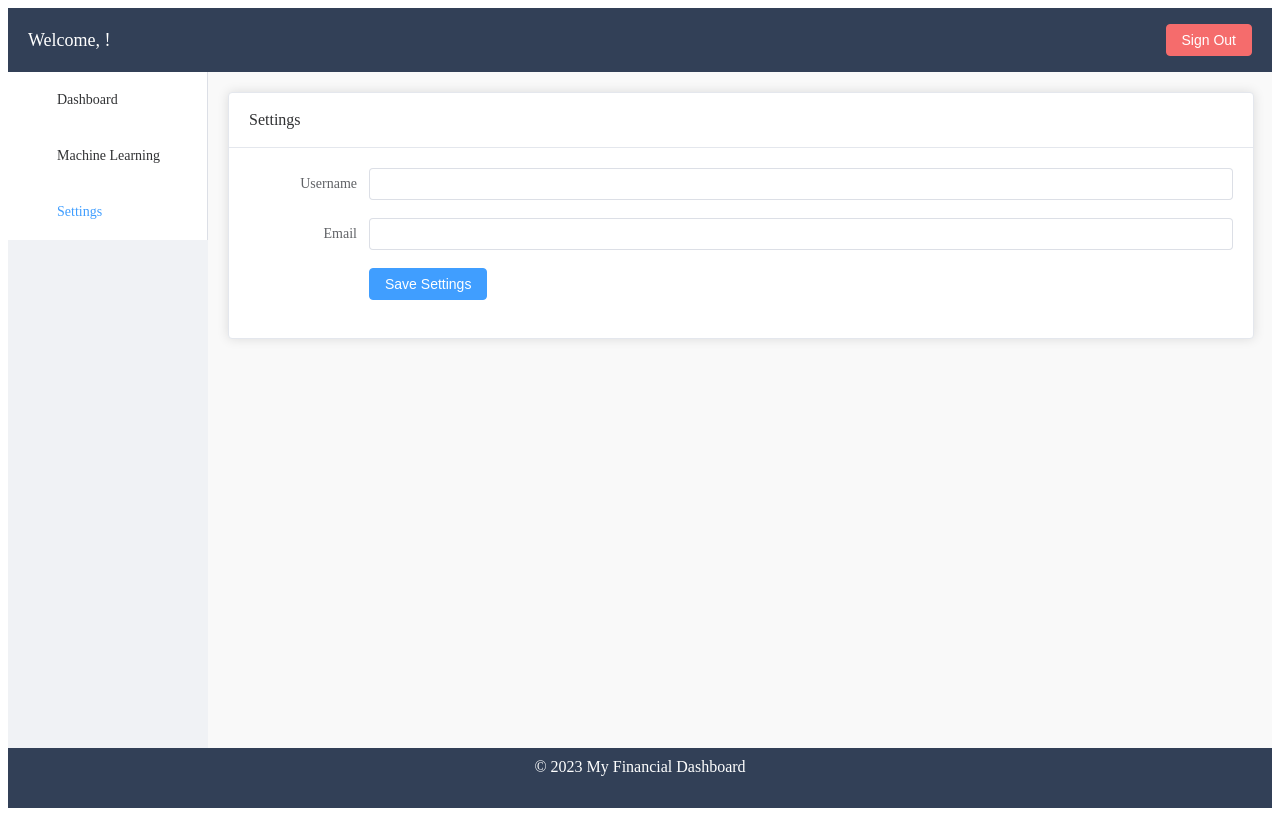
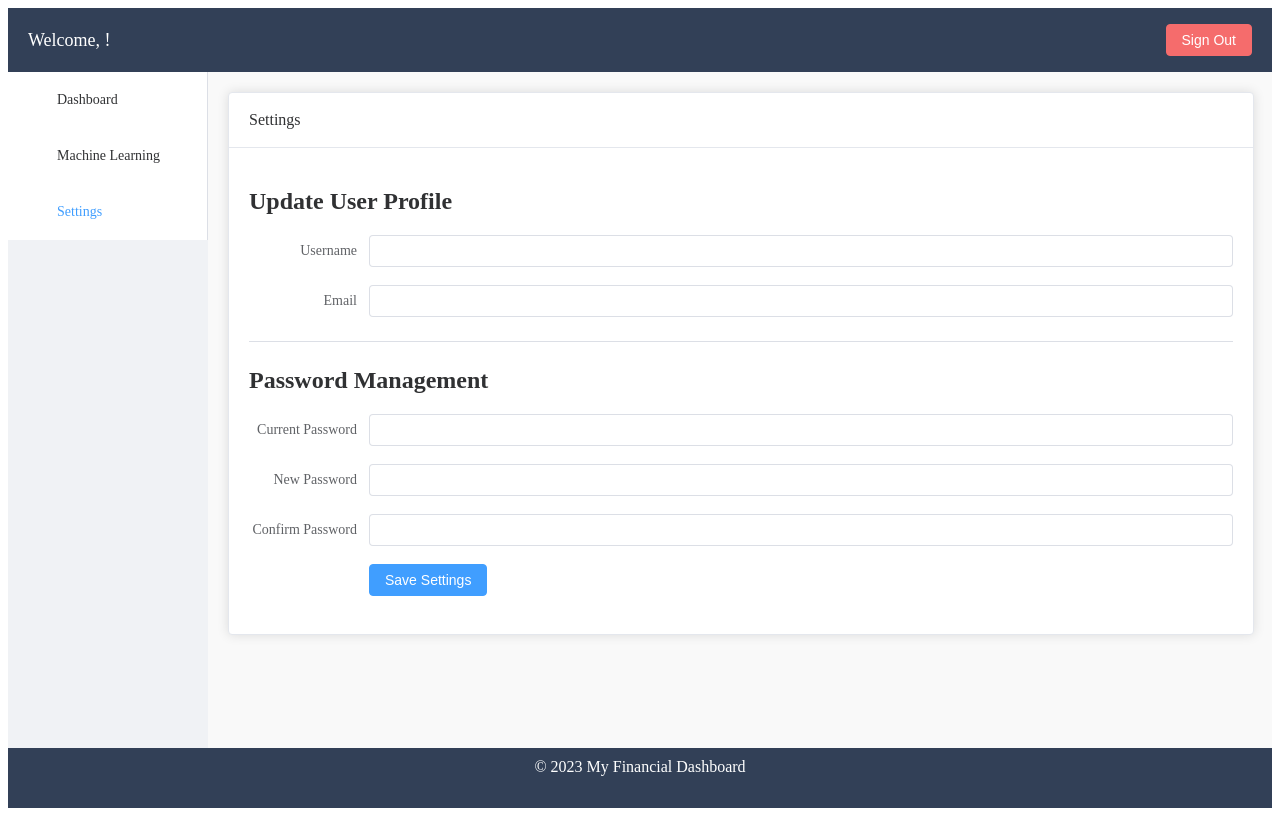
Before and after one commit to Jason-Joannou/fsd-2024-frontend, a Vue app: page /dashboard in a window 1280 px wide. Both pictures are taken after a click on the item "Settings". Built offline with nearby package versions, Linux system fonts and the light colour scheme.

Commit message:
Updated settings page

```diff
--- a/src/components/SettingsPage.vue
+++ b/src/components/SettingsPage.vue
@@ -3,13 +3,31 @@
     <template v-slot:header>
       <span>Settings</span>
     </template>
+
+    <!-- Profile Update Section -->
     <el-form ref="form" :model="form" label-width="120px">
+      <h2>Update User Profile</h2>
       <el-form-item label="Username">
         <el-input v-model="form.username"></el-input>
       </el-form-item>
       <el-form-item label="Email">
         <el-input v-model="form.email"></el-input>
       </el-form-item>
+
+      <!-- Password Management -->
+      <el-divider></el-divider>
+      <h2>Password Management</h2>
+      <el-form-item label="Current Password">
+        <el-input type="password" v-model="form.currentPassword"></el-input>
+      </el-form-item>
+      <el-form-item label="New Password">
+        <el-input type="password" v-model="form.newPassword"></el-input>
+      </el-form-item>
+      <el-form-item label="Confirm Password">
+        <el-input type="password" v-model="form.confirmPassword"></el-input>
+      </el-form-item>
+
+      <!-- Save Button -->
       <el-form-item>
         <el-button type="primary" @click="onSubmit">Save Settings</el-button>
       </el-form-item>
@@ -25,16 +43,41 @@
       form: {
         username: localStorage.getItem('username') || '',
         email: localStorage.getItem('email') || '',
-        }
+        currentPassword: '',
+        newPassword: '',
+        confirmPassword: '',
+      },
     };
   },
   methods: {
     onSubmit() {
+      // Validate password fields
+      if (this.form.newPassword && this.form.newPassword !== this.form.confirmPassword) {
+        this.$message.error('Passwords do not match!');
+        return;
+      }
+
+      // Update localStorage with new user info
       localStorage.setItem('username', this.form.username);
       localStorage.setItem('email', this.form.email);
+
+      // Ideally you would send a request to your server to update the user info
+      // axios.post('/api/update-profile', { ...this.form })
+      //   .then(response => {
+      //     this.$message.success('Settings saved successfully!');
+      //   })
+      //   .catch(error => {
+      //     this.$message.error('Error saving settings.');
+      //   });
+
+      // Clear password fields after submission
+      this.form.currentPassword = '';
+      this.form.newPassword = '';
+      this.form.confirmPassword = '';
+
       this.$message.success('Settings saved successfully!');
-      }
-    }
+    },
+  },
 };
 </script>
 
```
Lines whose indentation alone changed are shown as unchanged.
